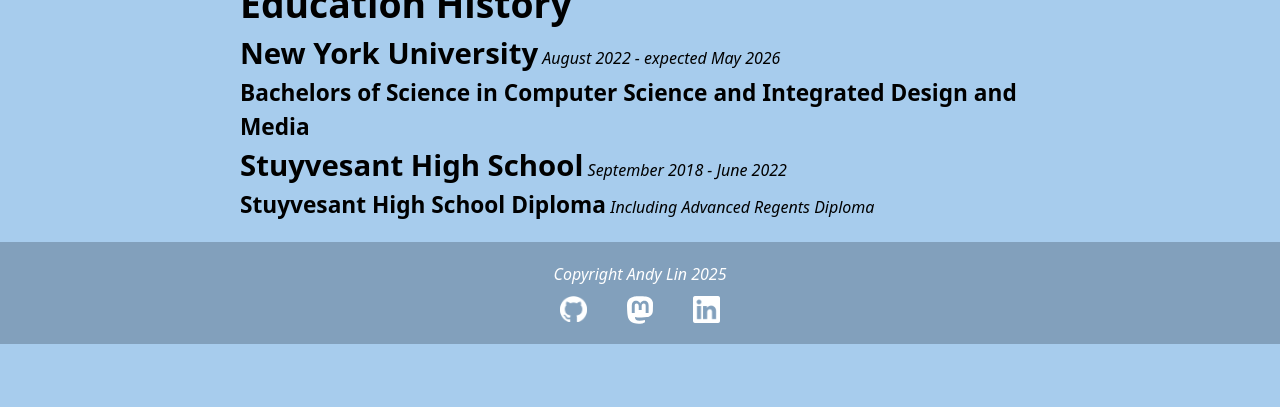
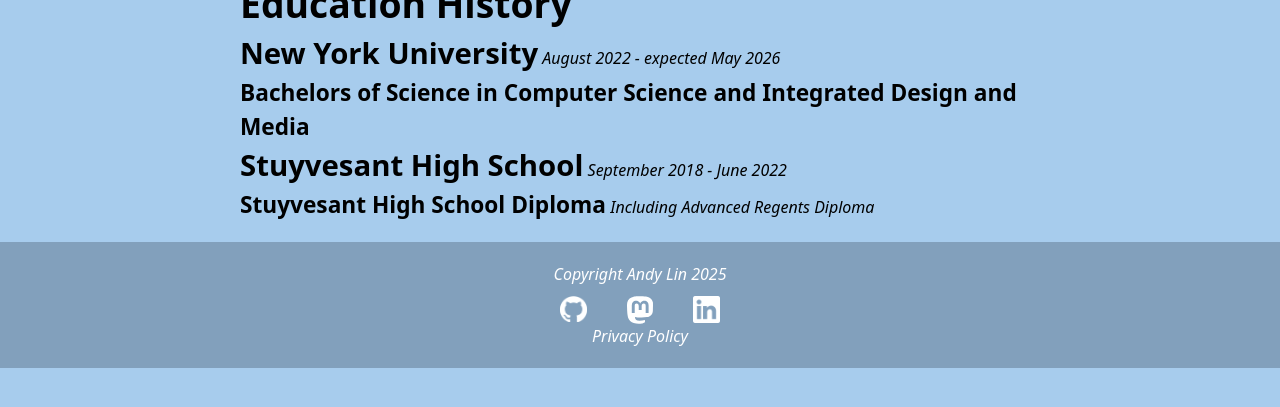
Before and after one commit to andylin2004/andylin2004.github.io, a Jekyll site: the page built from index.html, in a window 1280 px wide, cut to the strip 340-747 px from the top of the page. Built offline with Jekyll 4.4.1, drawn with Linux system fonts in a browser that asks for light colours.

Commit message:
adding privacy policy

```diff
--- a/_layouts/default.html
+++ b/_layouts/default.html
@@ -39,6 +39,7 @@
             <a href="https://mastodon.social/@andylin"><img src="images/mastodon-logo-white.svg"></a>
             <a href="https://linkedin.com/in/andylin2004"><img src="images/linkedin-logo.png"></a>
         </div>
+        <i><a href="privacy.html">Privacy Policy</a></i>
     </div>
 </body>
 </html>
--- a/styles.css
+++ b/styles.css
@@ -53,6 +53,11 @@
 
 #navbar a {
     text-decoration: none;
+}
+
+#bottom-bar a {
+    text-decoration: none;
+    color: #ffffff;
 }
 
 #dummy {
```
